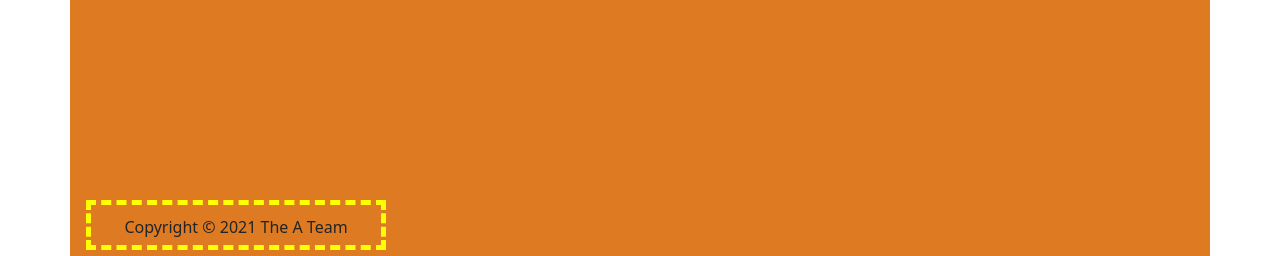
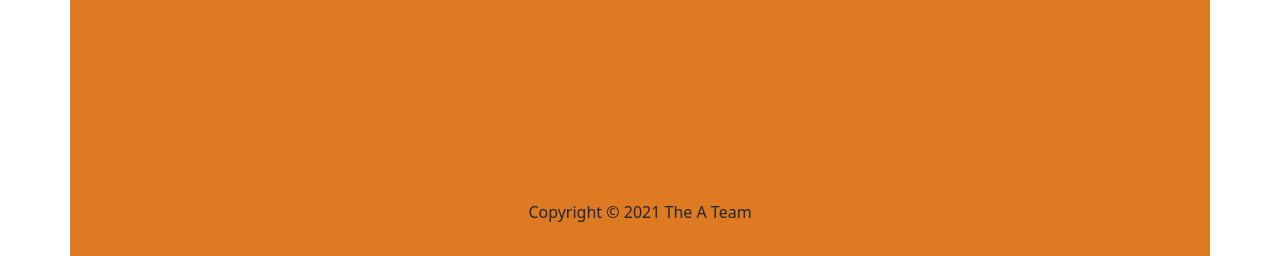
Before and after one commit to calvh/mlh-final-project, a Flask app: page / in a window 1280 px wide. Shown: the part 544-800 px from the top of the page. Run offline with Flask 2, Linux system fonts and the light colour scheme.

Commit message:
Remove style from footer

```diff
--- a/flask/app/static/styles/index.css
+++ b/flask/app/static/styles/index.css
@@ -6,16 +6,6 @@ h1 {
   margin: 25px 15px;
 }
 
-.mt-auto {
-  padding: 10px;
-  text-align: center;
-  border: 5px solid yellow;
-  border-style: dashed;
-  width: 300px;
-  height: 50px;
-  position: relative;
-  top: 10px;
-}
 .flex-container {
   display: flex;
   justify-content: space-evenly;
```
